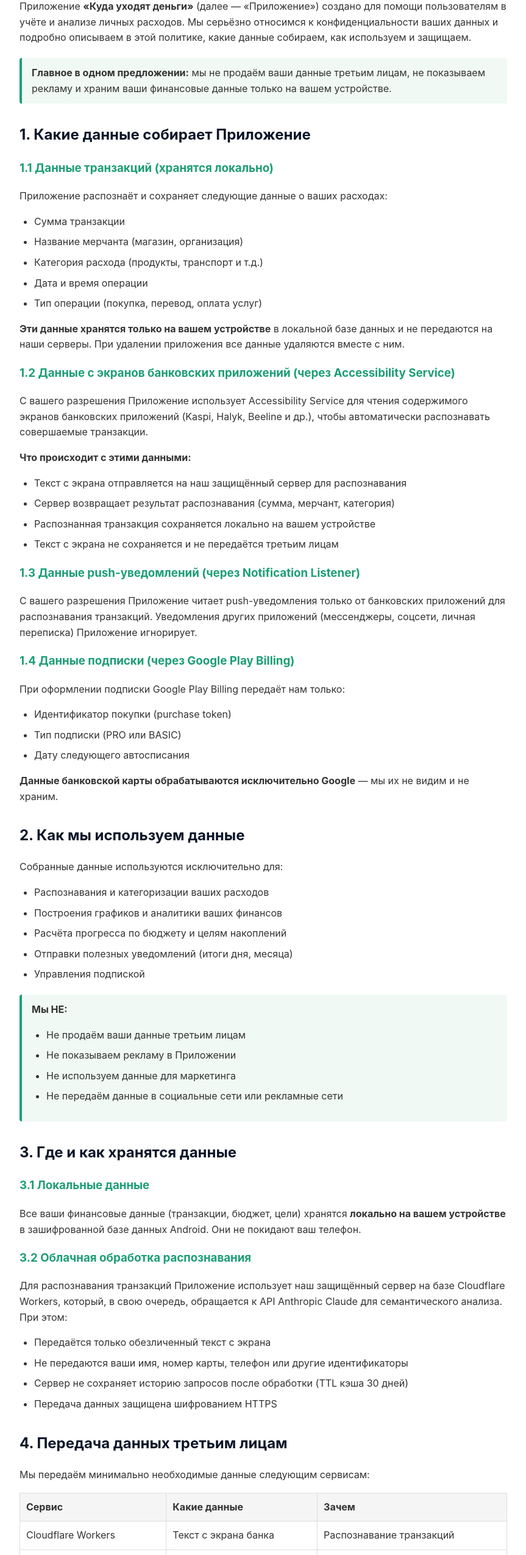
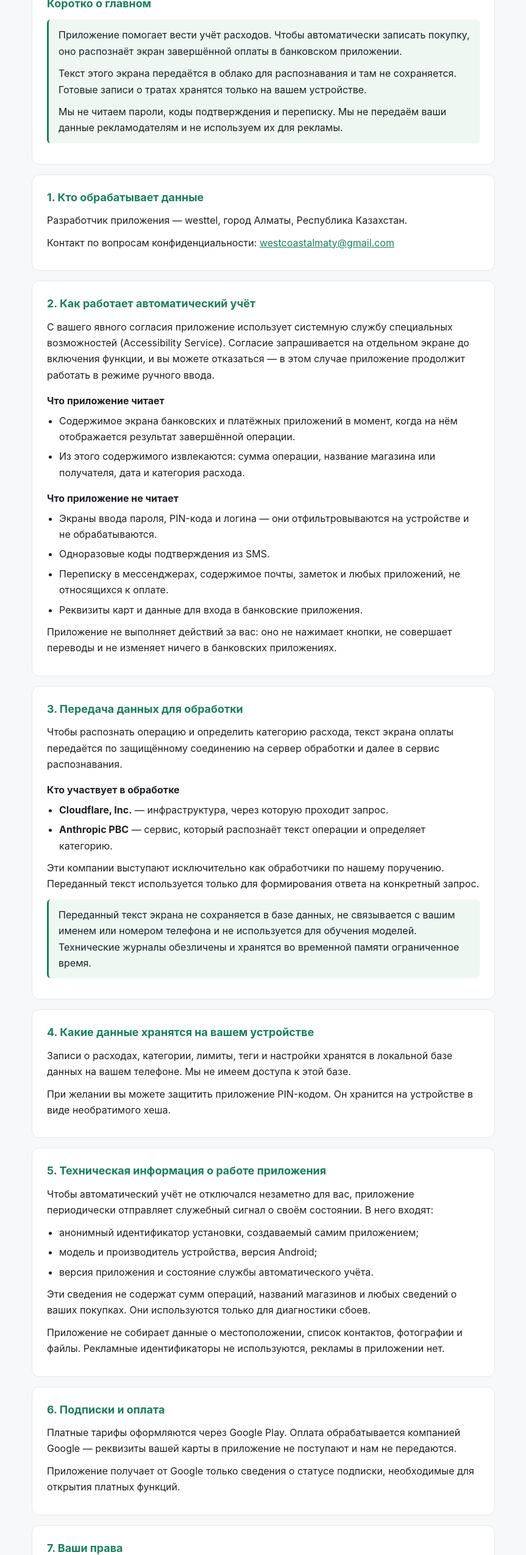
Before and after one commit to westcoastalmaty-ship-it/kud-app, a plain HTML site: page privacy.html in a window 1280 px wide. Shown: the part 250-2800 px from the top of the page at 61% size, without its empty margins (208-1071 px from the left). Drawn offline with Linux system fonts and the light colour scheme.

Commit message:
Update privacy.html

```diff
--- a/privacy.html
+++ b/privacy.html
@@ -5,255 +5,166 @@
 <meta name="viewport" content="width=device-width, initial-scale=1.0">
 <title>Политика конфиденциальности — Куда уходят деньги</title>
 <style>
-        body {
-            font-family: -apple-system, BlinkMacSystemFont, 'Segoe UI', Roboto, sans-serif;
-            max-width: 800px;
-            margin: 40px auto;
-            padding: 20px;
-            line-height: 1.6;
-            color: #333;
-            background: #fff;
+  :root{
+    --bg:#f7f8fa;
+    --card:#ffffff;
+    --text:#1c2024;
+    --muted:#5b6470;
+    --accent:#1a7f5a;
+    --border:#e3e6ea;
   }
-        h1 { color: #0a1628; border-bottom: 3px solid #1D9E75; padding-bottom: 10px; }
-        h2 { color: #0a1628; margin-top: 32px; }
-        h3 { color: #1D9E75; }
-        .lang-switch { text-align: right; margin-bottom: 20px; }
-        .lang-switch a { color: #1D9E75; text-decoration: none; margin-left: 10px; }
-        .updated { color: #666; font-style: italic; margin-bottom: 30px; }
-        .important {
-            background: #f0f9f4;
-            border-left: 4px solid #1D9E75;
-            padding: 12px 16px;
-            margin: 20px 0;
-            border-radius: 4px;
+  *{box-sizing:border-box;margin:0;padding:0}
+  body{
+    background:var(--bg);
+    color:var(--text);
+    font-family:-apple-system,BlinkMacSystemFont,"Segoe UI",Roboto,Arial,sans-serif;
+    line-height:1.65;
+    padding:24px 16px 64px;
   }
-        ul { padding-left: 24px; }
-        li { margin-bottom: 8px; }
-        a { color: #1D9E75; }
-        code {
-            background: #f5f5f5;
-            padding: 2px 6px;
-            border-radius: 3px;
-            font-size: 0.9em;
+  .wrap{max-width:760px;margin:0 auto}
+  header{margin-bottom:28px}
+  h1{font-size:1.6rem;line-height:1.3;margin-bottom:8px}
+  .meta{color:var(--muted);font-size:.9rem}
+  .card{
+    background:var(--card);
+    border:1px solid var(--border);
+    border-radius:12px;
+    padding:22px 24px;
+    margin-bottom:16px;
   }
+  h2{font-size:1.12rem;margin-bottom:10px;color:var(--accent)}
+  h3{font-size:1rem;margin:16px 0 6px}
+  p{margin-bottom:10px}
+  ul{margin:0 0 10px 20px}
+  li{margin-bottom:6px}
+  .highlight{
+    background:#eef7f2;
+    border-left:3px solid var(--accent);
+    padding:12px 16px;
+    border-radius:6px;
+    margin:12px 0;
+  }
+  a{color:var(--accent)}
+  .langs{margin-bottom:20px;font-size:.9rem}
+  .langs a{margin-right:12px}
+  footer{color:var(--muted);font-size:.85rem;text-align:center;margin-top:28px}
 </style>
 </head>
 <body>
+<div class="wrap">
 
-<div class="lang-switch">
-    <strong>RU</strong> |
-    <a href="privacy-kz.html">KZ</a> |
-    <a href="privacy-en.html">EN</a>
+<header>
+  <div class="langs">
+    <a href="privacy.html">Русский</a>
+    <a href="privacy-kz.html">Қазақша</a>
+    <a href="privacy-en.html">English</a>
+  </div>
+  <h1>Политика конфиденциальности приложения «Куда уходят деньги — учёт»</h1>
+  <p class="meta">Идентификатор приложения: com.kudaukhodyatdengi.app<br>
+  Дата последнего обновления: 20 июля 2026 года</p>
+</header>
+
+<div class="card">
+  <h2>Коротко о главном</h2>
+  <div class="highlight">
+    <p>Приложение помогает вести учёт расходов. Чтобы автоматически записать покупку, оно распознаёт экран завершённой оплаты в банковском приложении.</p>
+    <p>Текст этого экрана передаётся в облако для распознавания и там не сохраняется. Готовые записи о тратах хранятся только на вашем устройстве.</p>
+    <p style="margin-bottom:0">Мы не читаем пароли, коды подтверждения и переписку. Мы не передаём ваши данные рекламодателям и не используем их для рекламы.</p>
+  </div>
 </div>
 
-<h1>Политика конфиденциальности</h1>
-<p class="updated">Последнее обновление: 29 апреля 2026</p>
-
-<p>
-    Приложение <strong>«Куда уходят деньги»</strong> (далее — «Приложение») создано для
-    помощи пользователям в учёте и анализе личных расходов. Мы серьёзно относимся к
-    конфиденциальности ваших данных и подробно описываем в этой политике, какие
-    данные собираем, как используем и защищаем.
-</p>
-
-<div class="important">
-    <strong>Главное в одном предложении:</strong> мы не продаём ваши данные третьим
-    лицам, не показываем рекламу и храним ваши финансовые данные только на вашем
-    устройстве.
+<div class="card">
+  <h2>1. Кто обрабатывает данные</h2>
+  <p>Разработчик приложения — westtel, город Алматы, Республика Казахстан.</p>
+  <p>Контакт по вопросам конфиденциальности: <a href="mailto:westcoastalmaty@gmail.com">westcoastalmaty@gmail.com</a></p>
 </div>
 
-<h2>1. Какие данные собирает Приложение</h2>
+<div class="card">
+  <h2>2. Как работает автоматический учёт</h2>
+  <p>С вашего явного согласия приложение использует системную службу специальных возможностей (Accessibility Service). Согласие запрашивается на отдельном экране до включения функции, и вы можете отказаться — в этом случае приложение продолжит работать в режиме ручного ввода.</p>
 
-<h3>1.1 Данные транзакций (хранятся локально)</h3>
-<p>Приложение распознаёт и сохраняет следующие данные о ваших расходах:</p>
+  <h3>Что приложение читает</h3>
   <ul>
-    <li>Сумма транзакции</li>
-    <li>Название мерчанта (магазин, организация)</li>
-    <li>Категория расхода (продукты, транспорт и т.д.)</li>
-    <li>Дата и время операции</li>
-    <li>Тип операции (покупка, перевод, оплата услуг)</li>
-</ul>
-<p>
-    <strong>Эти данные хранятся только на вашем устройстве</strong> в локальной базе
-    данных и не передаются на наши серверы. При удалении приложения все данные
-    удаляются вместе с ним.
-</p>
-
-<h3>1.2 Данные с экранов банковских приложений (через Accessibility Service)</h3>
-<p>
-    С вашего разрешения Приложение использует Accessibility Service для чтения
-    содержимого экранов банковских приложений (Kaspi, Halyk, Beeline и др.), чтобы
-    автоматически распознавать совершаемые транзакции.
-</p>
-<p>
-    <strong>Что происходит с этими данными:</strong>
-</p>
-<ul>
-    <li>Текст с экрана отправляется на наш защищённый сервер для распознавания</li>
-    <li>Сервер возвращает результат распознавания (сумма, мерчант, категория)</li>
-    <li>Распознанная транзакция сохраняется локально на вашем устройстве</li>
-    <li>Текст с экрана не сохраняется и не передаётся третьим лицам</li>
+    <li>Содержимое экрана банковских и платёжных приложений в момент, когда на нём отображается результат завершённой операции.</li>
+    <li>Из этого содержимого извлекаются: сумма операции, название магазина или получателя, дата и категория расхода.</li>
   </ul>
 
-<h3>1.3 Данные push-уведомлений (через Notification Listener)</h3>
-<p>
-    С вашего разрешения Приложение читает push-уведомления только от банковских
-    приложений для распознавания транзакций. Уведомления других приложений
-    (мессенджеры, соцсети, личная переписка) Приложение игнорирует.
-</p>
-
-<h3>1.4 Данные подписки (через Google Play Billing)</h3>
-<p>
-    При оформлении подписки Google Play Billing передаёт нам только:
-</p>
+  <h3>Что приложение не читает</h3>
   <ul>
-    <li>Идентификатор покупки (purchase token)</li>
-    <li>Тип подписки (PRO или BASIC)</li>
-    <li>Дату следующего автосписания</li>
-</ul>
-<p>
-    <strong>Данные банковской карты обрабатываются исключительно Google</strong> —
-    мы их не видим и не храним.
-</p>
-
-<h2>2. Как мы используем данные</h2>
-
-<p>Собранные данные используются исключительно для:</p>
-<ul>
-    <li>Распознавания и категоризации ваших расходов</li>
-    <li>Построения графиков и аналитики ваших финансов</li>
-    <li>Расчёта прогресса по бюджету и целям накоплений</li>
-    <li>Отправки полезных уведомлений (итоги дня, месяца)</li>
-    <li>Управления подпиской</li>
+    <li>Экраны ввода пароля, PIN-кода и логина — они отфильтровываются на устройстве и не обрабатываются.</li>
+    <li>Одноразовые коды подтверждения из SMS.</li>
+    <li>Переписку в мессенджерах, содержимое почты, заметок и любых приложений, не относящихся к оплате.</li>
+    <li>Реквизиты карт и данные для входа в банковские приложения.</li>
   </ul>
 
-<div class="important">
-    <strong>Мы НЕ:</strong>
-    <ul>
-        <li>Не продаём ваши данные третьим лицам</li>
-        <li>Не показываем рекламу в Приложении</li>
-        <li>Не используем данные для маркетинга</li>
-        <li>Не передаём данные в социальные сети или рекламные сети</li>
-    </ul>
+  <p>Приложение не выполняет действий за вас: оно не нажимает кнопки, не совершает переводы и не изменяет ничего в банковских приложениях.</p>
 </div>
 
-<h2>3. Где и как хранятся данные</h2>
+<div class="card">
+  <h2>3. Передача данных для обработки</h2>
+  <p>Чтобы распознать операцию и определить категорию расхода, текст экрана оплаты передаётся по защищённому соединению на сервер обработки и далее в сервис распознавания.</p>
 
-<h3>3.1 Локальные данные</h3>
-<p>
-    Все ваши финансовые данные (транзакции, бюджет, цели) хранятся
-    <strong>локально на вашем устройстве</strong> в зашифрованной базе данных
-    Android. Они не покидают ваш телефон.
-</p>
-
-<h3>3.2 Облачная обработка распознавания</h3>
-<p>
-    Для распознавания транзакций Приложение использует наш защищённый сервер
-    на базе Cloudflare Workers, который, в свою очередь, обращается к API
-    Anthropic Claude для семантического анализа. При этом:
-</p>
+  <h3>Кто участвует в обработке</h3>
   <ul>
-    <li>Передаётся только обезличенный текст с экрана</li>
-    <li>Не передаются ваши имя, номер карты, телефон или другие идентификаторы</li>
-    <li>Сервер не сохраняет историю запросов после обработки (TTL кэша 30 дней)</li>
-    <li>Передача данных защищена шифрованием HTTPS</li>
+    <li><strong>Cloudflare, Inc.</strong> — инфраструктура, через которую проходит запрос.</li>
+    <li><strong>Anthropic PBC</strong> — сервис, который распознаёт текст операции и определяет категорию.</li>
   </ul>
 
-<h2>4. Передача данных третьим лицам</h2>
+  <p>Эти компании выступают исключительно как обработчики по нашему поручению. Переданный текст используется только для формирования ответа на конкретный запрос.</p>
 
-<p>Мы передаём минимально необходимые данные следующим сервисам:</p>
-
-<table style="width:100%; border-collapse: collapse; margin: 16px 0;">
-    <tr style="background: #f5f5f5;">
-        <th style="text-align: left; padding: 10px; border: 1px solid #ddd;">Сервис</th>
-        <th style="text-align: left; padding: 10px; border: 1px solid #ddd;">Какие данные</th>
-        <th style="text-align: left; padding: 10px; border: 1px solid #ddd;">Зачем</th>
-    </tr>
-    <tr>
-        <td style="padding: 10px; border: 1px solid #ddd;">Cloudflare Workers</td>
-        <td style="padding: 10px; border: 1px solid #ddd;">Текст с экрана банка</td>
-        <td style="padding: 10px; border: 1px solid #ddd;">Распознавание транзакций</td>
-    </tr>
-    <tr>
-        <td style="padding: 10px; border: 1px solid #ddd;">Anthropic Claude API</td>
-        <td style="padding: 10px; border: 1px solid #ddd;">Текст с экрана банка</td>
-        <td style="padding: 10px; border: 1px solid #ddd;">Семантический анализ</td>
-    </tr>
-    <tr>
-        <td style="padding: 10px; border: 1px solid #ddd;">Google Play Billing</td>
-        <td style="padding: 10px; border: 1px solid #ddd;">Данные подписки</td>
-        <td style="padding: 10px; border: 1px solid #ddd;">Обработка платежей</td>
-    </tr>
-</table>
-
-<h2>5. Безопасность</h2>
-
-<p>Мы применяем следующие меры защиты:</p>
-<ul>
-    <li>Все сетевые запросы выполняются по HTTPS</li>
-    <li>Локальная база данных хранится в защищённой области приложения</li>
-    <li>API-ключи серверов хранятся в защищённом хранилище Cloudflare Secrets</li>
-    <li>Доступ к данным приложения ограничен системой Android</li>
-</ul>
-
-<h2>6. Ваши права</h2>
-
-<p>Вы имеете право:</p>
-<ul>
-    <li><strong>Удалить данные</strong> — удалив Приложение, все ваши данные удаляются с устройства</li>
-    <li><strong>Отключить автораспознавание</strong> — в настройках Android отключить Accessibility Service</li>
-    <li><strong>Отменить подписку</strong> — через Google Play в любое время</li>
-    <li><strong>Получить копию данных</strong> — запросив через email поддержки</li>
-    <li><strong>Удалить аккаунт и данные на наших серверах</strong> — запросив через email поддержки</li>
-</ul>
-
-<h2>7. Использование Accessibility Service</h2>
-
-<div class="important">
-    <strong>Согласно политике Google Play:</strong> Accessibility Service в нашем
-    Приложении используется исключительно для чтения экранов банковских приложений
-    с целью распознавания финансовых транзакций. Это основная заявленная
-    функциональность Приложения, без которой невозможна работа автоматического
-    учёта расходов.
+  <div class="highlight">
+    <p style="margin-bottom:0">Переданный текст экрана не сохраняется в базе данных, не связывается с вашим именем или номером телефона и не используется для обучения моделей. Технические журналы обезличены и хранятся во временной памяти ограниченное время.</p>
+  </div>
 </div>
 
-<p>Конкретно Accessibility Service:</p>
+<div class="card">
+  <h2>4. Какие данные хранятся на вашем устройстве</h2>
+  <p>Записи о расходах, категории, лимиты, теги и настройки хранятся в локальной базе данных на вашем телефоне. Мы не имеем доступа к этой базе.</p>
+  <p>При желании вы можете защитить приложение PIN-кодом. Он хранится на устройстве в виде необратимого хеша.</p>
+</div>
+
+<div class="card">
+  <h2>5. Техническая информация о работе приложения</h2>
+  <p>Чтобы автоматический учёт не отключался незаметно для вас, приложение периодически отправляет служебный сигнал о своём состоянии. В него входят:</p>
   <ul>
-    <li>Активируется только при открытии банковских приложений</li>
-    <li>Не читает экраны других приложений (мессенджеры, браузер и т.д.)</li>
-    <li>Не выполняет действия за пользователя</li>
-    <li>Может быть отключён в настройках Android в любой момент</li>
+    <li>анонимный идентификатор установки, создаваемый самим приложением;</li>
+    <li>модель и производитель устройства, версия Android;</li>
+    <li>версия приложения и состояние службы автоматического учёта.</li>
   </ul>
+  <p>Эти сведения не содержат сумм операций, названий магазинов и любых сведений о ваших покупках. Они используются только для диагностики сбоев.</p>
+  <p>Приложение не собирает данные о местоположении, список контактов, фотографии и файлы. Рекламные идентификаторы не используются, рекламы в приложении нет.</p>
+</div>
 
+<div class="card">
+  <h2>6. Подписки и оплата</h2>
+  <p>Платные тарифы оформляются через Google Play. Оплата обрабатывается компанией Google — реквизиты вашей карты в приложение не поступают и нам не передаются.</p>
+  <p>Приложение получает от Google только сведения о статусе подписки, необходимые для открытия платных функций.</p>
+</div>
+
+<div class="card">
+  <h2>7. Ваши права</h2>
+  <ul>
+    <li><strong>Отключить автоматический учёт.</strong> Отзовите разрешение специальных возможностей в системных настройках — передача данных прекратится немедленно.</li>
+    <li><strong>Удалить данные.</strong> Удаление приложения стирает все локальные записи. Для удаления служебных технических сведений воспользуйтесь страницей <a href="data-deletion.html">удаления данных</a> или напишите нам.</li>
+    <li><strong>Получить информацию.</strong> Вы можете запросить сведения о том, какие данные о вашей установке у нас есть, написав на указанный выше адрес.</li>
+  </ul>
+  <p>Мы отвечаем на обращения в течение 30 дней.</p>
+</div>
+
+<div class="card">
   <h2>8. Дети</h2>
+  <p>Приложение предназначено для лиц старше 18 лет и не адресовано детям. Мы сознательно не собираем данные детей.</p>
+</div>
 
-<p>
-    Приложение не предназначено для использования детьми младше 13 лет. Мы
-    сознательно не собираем личные данные детей. Если вы обнаружили, что ребёнок
-    предоставил нам свои данные, свяжитесь с нами для их удаления.
-</p>
+<div class="card">
+  <h2>9. Изменения политики</h2>
+  <p>При изменении политики мы обновляем дату в начале страницы. Существенные изменения, затрагивающие обработку данных, доводятся до пользователей внутри приложения.</p>
+</div>
 
-<h2>9. Изменения политики</h2>
+<footer>
+  westtel, Алматы, Казахстан · westcoastalmaty@gmail.com
+</footer>
 
-<p>
-    Мы можем периодически обновлять эту политику конфиденциальности. О существенных
-    изменениях будем уведомлять через приложение. Дата последнего обновления
-    указана в начале документа.
-</p>
-
-<h2>10. Контакты</h2>
-
-<p>По любым вопросам о политике конфиденциальности обращайтесь:</p>
-<ul>
-    <li>📧 Email: <a href="mailto:westcoastalmaty@gmail.com">westcoastalmaty@gmail.com</a></li>
-    <li>📱 Разработчик: westtel</li>
-    <li>🌍 Регион: Казахстан, Алматы</li>
-</ul>
-
-<hr style="margin-top: 60px; border: 0; border-top: 1px solid #ddd;">
-<p style="text-align: center; color: #999; font-size: 0.9em; margin-top: 20px;">
-    © 2026 Куда уходят деньги. Все права защищены.
-</p>
-
+</div>
 </body>
 </html>
```
Lines whose indentation alone changed are shown as unchanged.
